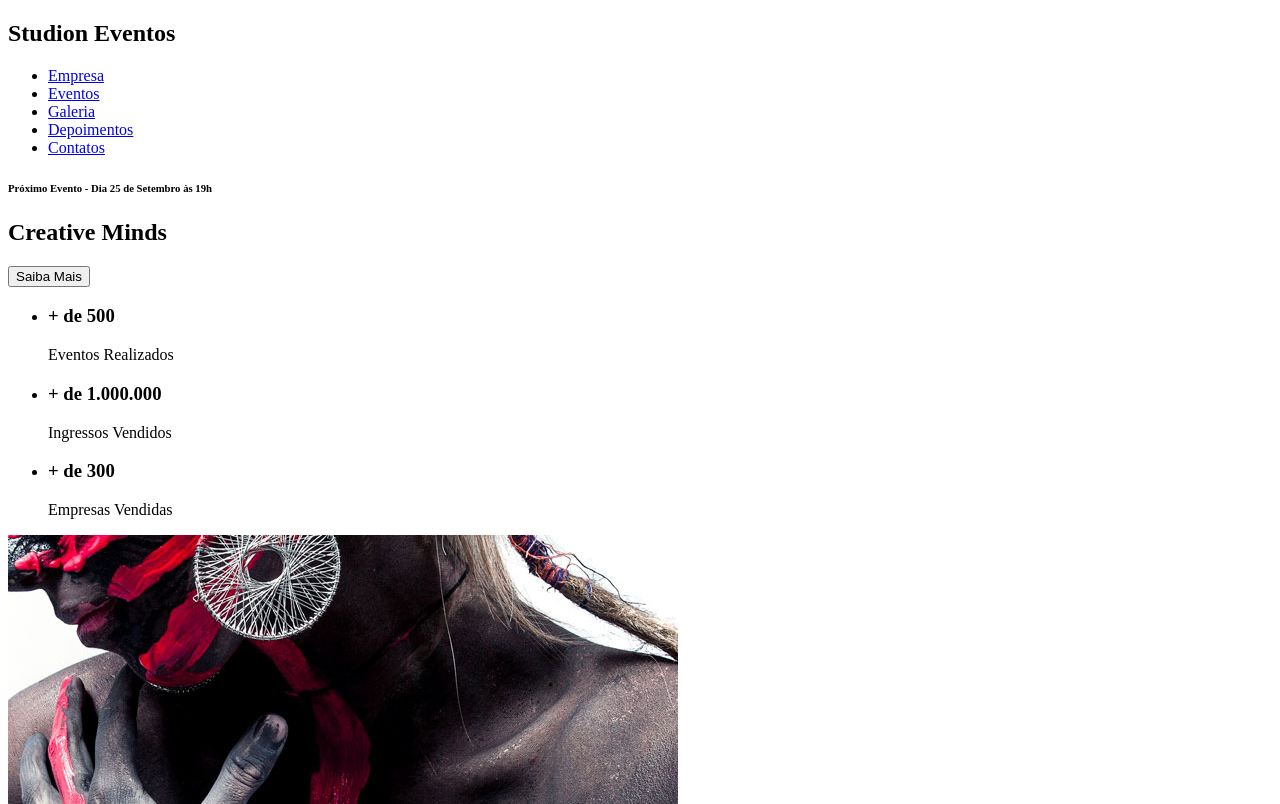
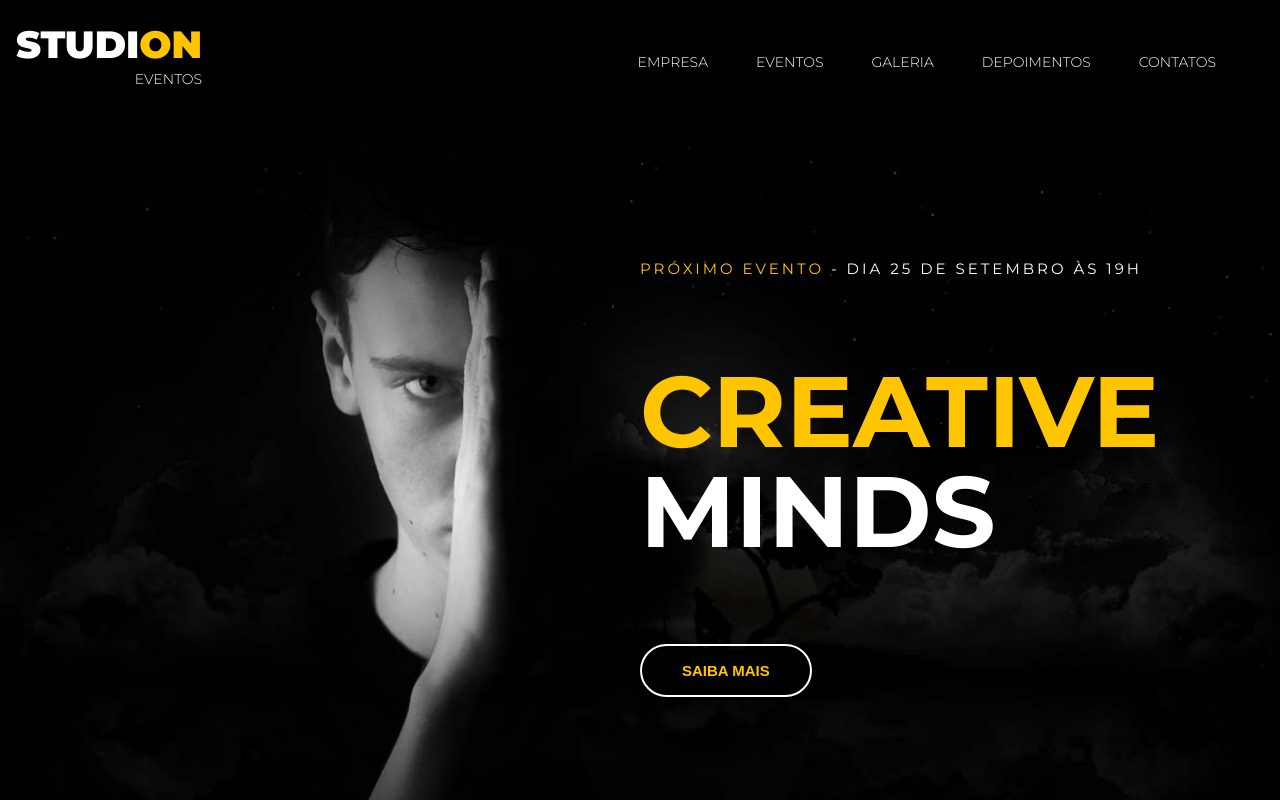
Before and after one commit to pedroskf/studion, a website: page src/index.html in a window 1280 px wide. Shown: the top 804 px of the page. Drawn offline with Linux system fonts and the light colour scheme.

Commit message:
feat(header): implemented header styles

```diff
--- a/package.json
+++ b/package.json
@@ -4,6 +4,7 @@
   "description": "\u0016\u0016homepage for studion Event provider and services.",
   "main": "src/index.html",
   "scripts": {
+    "start": "npx live-server src/",
     "test": "echo \"Error: no test specified\" && exit 1"
   },
   "repository": {
--- a/src/index.html
+++ b/src/index.html
@@ -4,12 +4,15 @@
         <meta charset="UTF-8">
         <meta http-equiv="X-UA-Compatible" content="IE=edge">
         <meta name="viewport" content="width=device-width, initial-scale=1.0">
+        <link rel="stylesheet" href="style.css">
 <title>Studion</title>
     </head>
     <body>
-        <nav>
-            <h1>Studi<span>on</span><span> Eventos</span></h1>
-            <ul>
+        <nav class="navbar">
+            <h1 class="logo-studion">
+                Studi<span class="copy--primary">on</span>
+                <span class="logo-studion__subtitle">Eventos</span></h1>
+            <ul class="navbar__links">
                 <li>
                     <a href="#empresa" >
                         Empresa
@@ -37,14 +40,20 @@
                 </li>
             </ul>
         </nav>
-
+        <!- a diferença dem id e class é que id é único ->
         <header>
             <div id="slider">
                 <div class="slide">
-                    <h6><span>Próximo Evento</span> - Dia 25 de Setembro às 19h  </h6>
-                    <h2><span>Creative</span> Minds</h2>
-                    <button>Saiba Mais</button>
-
+                    <img
+                    class="slide__background-image"
+                    src="./images/banner.jpg"
+                    alt="Studion Banner"
+                    />
+                    <div class="slide__copy">
+                        <h6><span class="copy--primary">Próximo Evento</span> - Dia 25 de Setembro às 19h  </h6>
+                        <h2><span class="copy--primary">Creative</span> Minds</h2>
+                        <button class="btn btn--slide">Saiba Mais</button>
+                    </div>
                 </div>
             </div>
         </header>
--- /dev/null
+++ b/src/style.css
@@ -0,0 +1,143 @@
+@import url('https://fonts.googleapis.com/css2?family=Montserrat:wght@300;400;700;900&display=swap');
+
+* {
+  box-sizing: border-box;
+}
+
+:root {
+  font-family: 'Montserrat', sans-serif;
+  font-size: 16px;
+  --color-primary: #ffc500;
+  --default-padding: 1rem;
+}
+
+body {
+  margin: 0;
+  padding-top: 7.75rem;
+}
+
+ul {
+  display: flex;
+  list-style: none;
+  padding-left: 0;
+}
+
+.navbar {
+  position: fixed;
+  z-index: 1;
+  display: grid;
+  grid-template-columns: 1fr 9fr;
+  align-items: center;
+  top: 0;
+  left: 0;
+
+  width: 100vw;
+  height: 7.75rem;
+  padding: 0 1rem;
+
+  background-color: #000; /* vermelho / verde / azul /transparencia - 0 - F */
+  color: #fff;
+}
+
+.navbar__links {
+  justify-self: end;
+}
+
+.navbar__links li  {
+  font-size: .875rem;
+  margin-right: 3rem;
+  text-transform: uppercase;
+}
+
+.navbar__links a {
+  font-weight: 300;
+  color: #fff;
+  text-decoration: none;
+}
+
+.navbar__links a:hover {
+  color: var(--color-primary);
+}
+
+.logo-studion {
+  font-size: 2.375rem;
+  font-weight: 900;
+  line-height: 1ch; /* espaçamento de texto - relativa ao tamanho da altura
+   do glifo 0 da fonte*/
+  text-transform: uppercase;
+  text-align: right;
+}
+
+.logo-studion__subtitle {
+  font-size: .875rem;
+  font-weight: 300;
+
+}
+
+.copy--primary {
+  color: var(--color-primary);
+}
+
+/* aula-4 - video 1 - corrigir margin */
+
+#slider {
+  background-color: #000;
+  color: #fff;
+}
+
+.slide {
+  position: relative;
+  height: calc(100vh - 7.75rem);
+}
+
+.slide__background-image {
+  width: 100%;
+  height: 100%;
+  object-fit: cover;
+  object-position: center;
+}
+
+.slide__copy {
+  position: absolute;
+  top: 6.25rem;
+  left: 50vw;
+  margin: 0;
+}
+
+.slide__copy h6 {
+  font-size: .9375rem;
+  font-weight: 400;
+  text-transform: uppercase;
+  letter-spacing: .1875rem;
+}
+
+.slide__copy h2 {
+  font-size: 6.25rem;
+  text-transform: uppercase;
+  line-height: 6.25rem;
+}
+
+.slide__copy h2 span {
+  display: block;
+}
+
+.btn {
+  cursor: pointer;
+  padding: 1rem 2.5rem;
+  border: .125rem solid #fff;
+  border-radius: 5rem;
+  color: var(--color-primary);
+  background: unset;
+  font-size: .9375rem;
+  font-weight: 700;
+  text-transform: uppercase;
+  transition: 0.3s all ease;
+}
+
+.btn:hover,
+.btn:active,
+.btn:focus {
+  border-color: var(--color-primary);
+  background-color: var(--color-primary);
+  color: #fff;
+}
```
